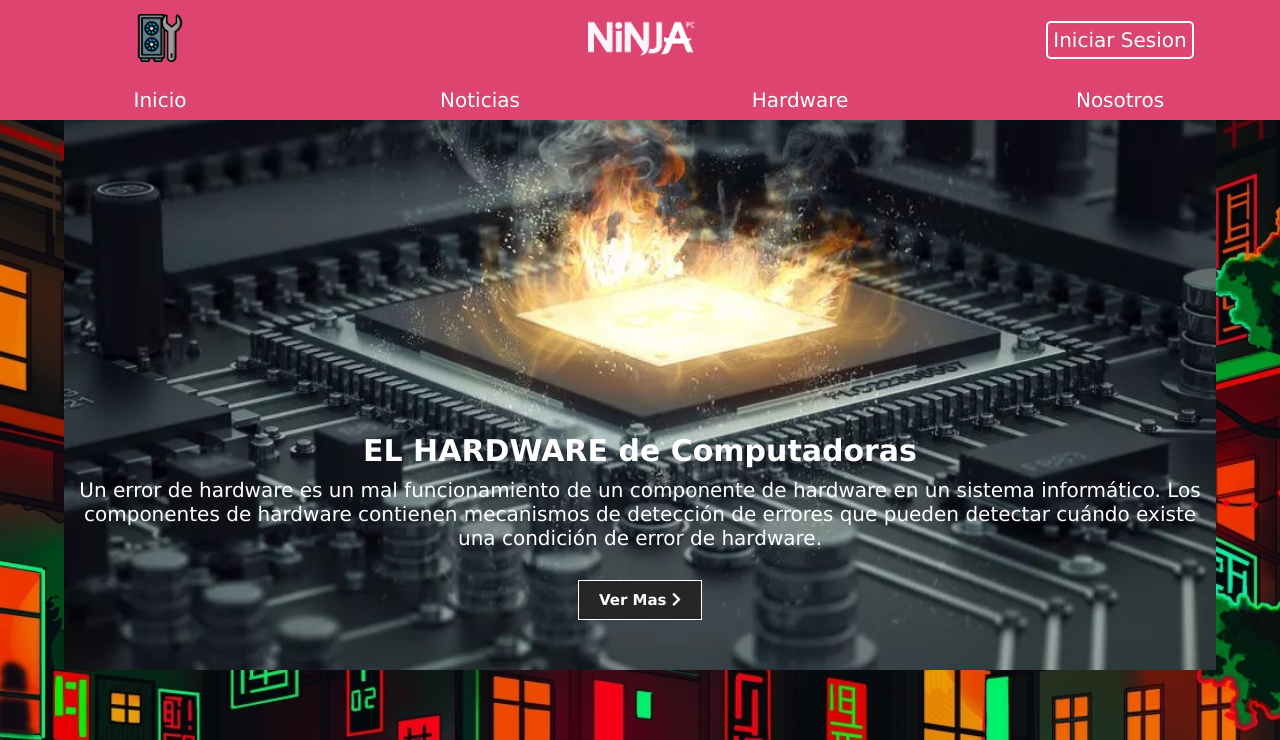
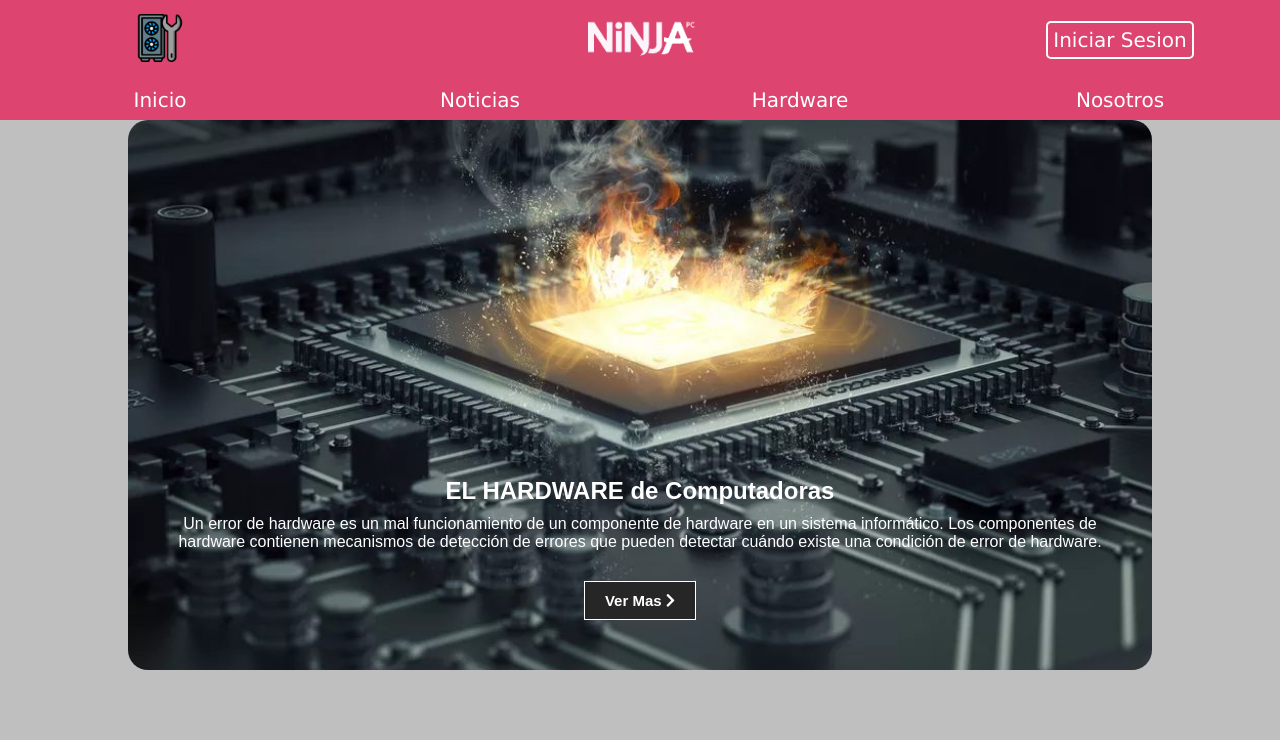
Before and after one commit to ccalder0n/CodoACodo, a Python web app: template templates/hardware.html in a window 1280 px wide. Shown: the top 740 px of the page. Run offline with Jinja, Linux system fonts and the light colour scheme; the template is opened without the code that fills it, so the values that code supplies are empty; some libraries are stand-ins or nearby versions.

Commit message:
transformando hardware

```diff
--- a/static/css/hardware.css
+++ b/static/css/hardware.css
@@ -1,20 +1,34 @@
+:root{
+  --piel: #FFE3B3;
+  --gris: #c0bfbf;
+  --oscuro: rgb(63, 62, 62);
+  font-family: Arial, Helvetica, sans-serif;
+}
+
 * {
     box-sizing: border-box;
     margin: 0;
     padding: 0;
   }
+
   body {
     font-family: "Oswald", sans-serif;
-    background-color: #000000;
-    background-image: url("../img/fondo.jpg");
-    background-position: center;
-    background-repeat: no-repeat;
-    background-size: cover;
+    background-color: var(--gris);
     min-height: 100vh;
     color: #1e272e;
     color: #fff;
     font-size: 16px;
+    text-align: center;
   }
+
+  main{
+    width: 100%;
+    display: flex;
+    flex-direction: column;
+    justify-content: center;
+    align-items: center;
+  }
+
   a {
     color: #ffffff;
     text-decoration: none;
@@ -39,9 +53,6 @@
     padding: 20px 0;
   }
 
-  .logo {
-    width: 50px;
-  }
   .navegacion ul {
     display: flex;
   }
@@ -110,14 +121,16 @@
   }
 
   .principal {
-    width: 100%;
+    width: 80%;
     height: 550px;
     background: url("../img/principal.jpg") no-repeat center center/cover;
+    border-radius: 20px;
     display: flex;
     flex-direction: column;
     align-items: center;
     text-align: center;
     justify-content: flex-end;
+    padding: 20px;
     padding-bottom: 50px;
     margin-bottom: 20px;
     color: #fff;
@@ -130,6 +143,7 @@
   margin-top: 20px;
 }
 .contenedor-articulos {
+    width: 80%;
     display: grid;
     grid-template-columns: repeat(4, 1fr);
     gap: 25px;
--- a/templates/hardware.html
+++ b/templates/hardware.html
@@ -29,9 +29,8 @@
             </nav>
         </div>
     </header>
-    <div class="container">
     <main>
-        <header class="principal">
+        <section class="principal">
             <h2>EL HARDWARE de Computadoras</h2>
             <p>
                 Un error de hardware es un mal funcionamiento de un componente de hardware en un sistema informático. Los componentes de hardware contienen mecanismos de detección de errores que pueden detectar cuándo existe una condición de error de hardware.
@@ -40,8 +39,8 @@
                 Ver Mas <i class="fas fa-chevron-right"></i></i>
             </a>
 
-        </header>
-        <div class="contenedor-articulos">
+        </section>
+        <section class="contenedor-articulos">
             <div>
                 <figure class="imagen-articulo">
                     <img src="https://picsum.photos/500/300" alt="">
@@ -63,9 +62,8 @@
                     <p class="texto-card">Errores en Memorias, cuando una pantalla se paga, es señal de conexiones o falso contacto de las memorias</p>
                 </div>
             </div>
-        </div>
+        </section>
      </main>
-    </div>
     <footer></footer>
 </body>
 </html>
```
Also changed, not shown: static/css/style.css (+7 -4 lines).
